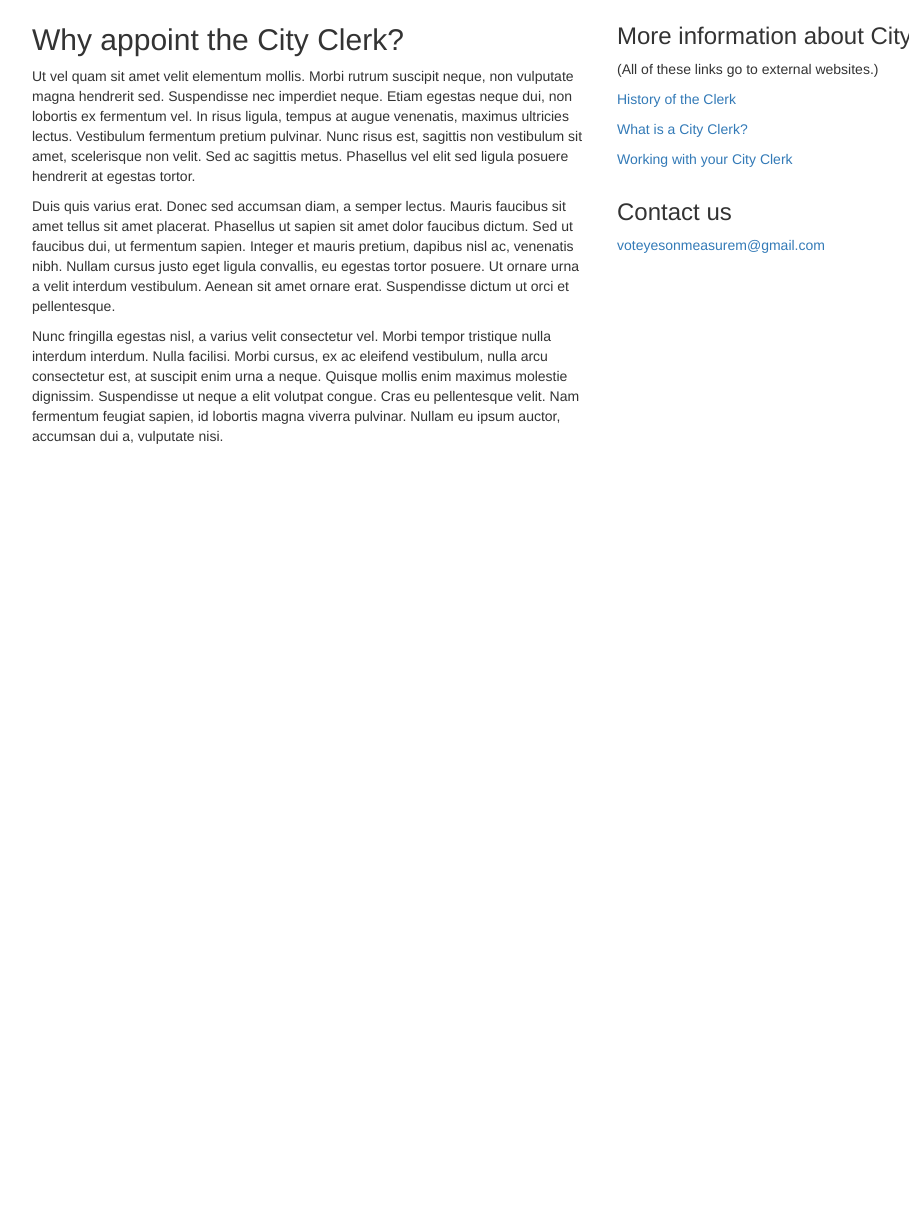
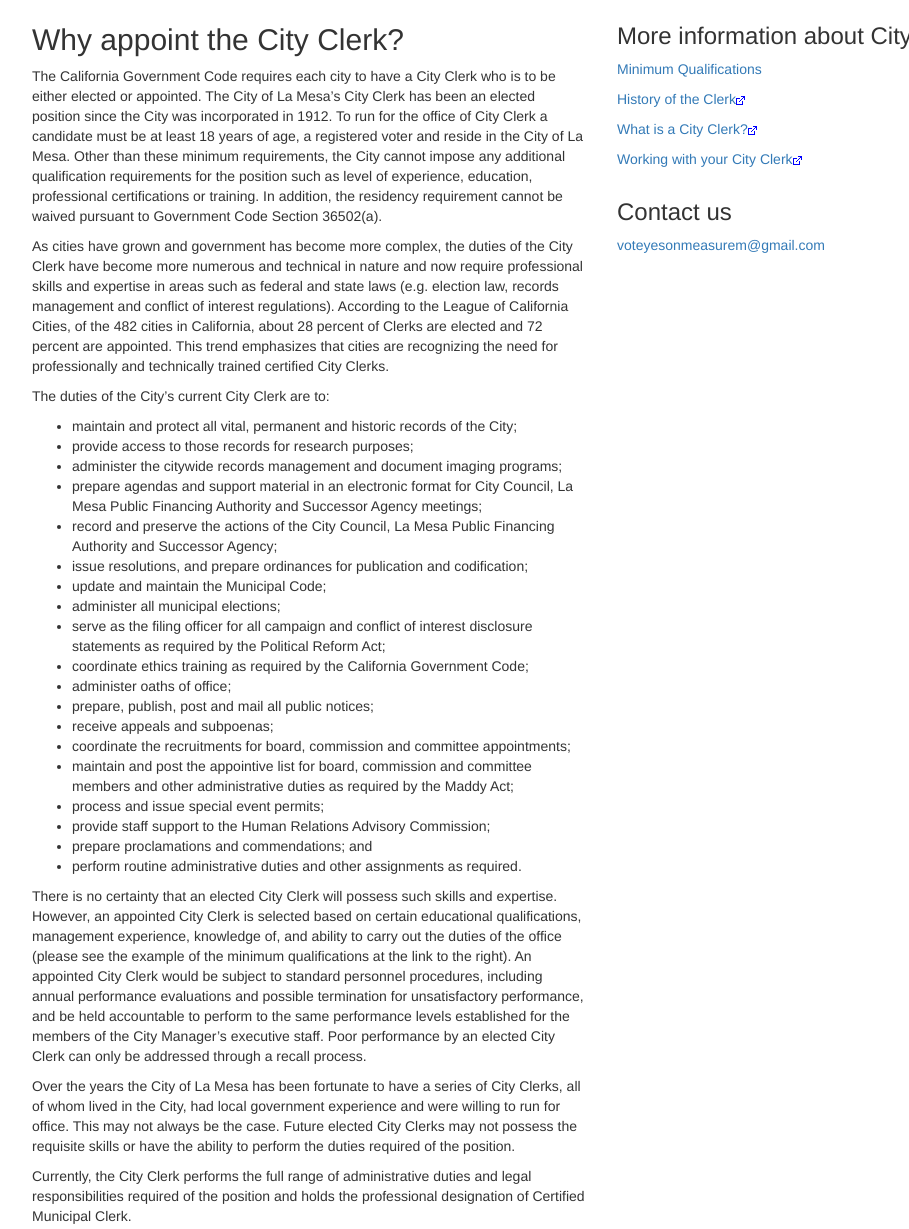
Before and after one commit to voteyesonm/voteyesonm.github.io, a plain HTML site: page index.html in a window 1280 px wide. Shown: the part 120-1349 px from the top of the page, without its empty margins (38-947 px from the left). Before the commit the page ends 800 px from the top, so only its background shows below. Drawn offline with nearby package versions, Linux system fonts and the light colour scheme.

Commit message:
Argument and Qualifications
Added main argument text to index.html. Created
minimum-qualifications.html with minimal text. In links section, added
an icon to external links, and created link to minimum qualifications
page.

```diff
--- a/index.html
+++ b/index.html
@@ -32,21 +32,55 @@
       <div class="row marketing">
         <div class="col-lg-6">
           <h2>Why appoint the City Clerk?</h2>
-            <p>Ut vel quam sit amet velit elementum mollis. Morbi rutrum suscipit neque, non vulputate magna hendrerit sed. Suspendisse nec imperdiet neque. Etiam egestas neque dui, non lobortis ex fermentum vel. In risus ligula, tempus at augue venenatis, maximus ultricies lectus. Vestibulum fermentum pretium pulvinar. Nunc risus est, sagittis non vestibulum sit amet, scelerisque non velit. Sed ac sagittis metus. Phasellus vel elit sed ligula posuere hendrerit at egestas tortor.</p>
+              <p>The California Government Code requires each city to have a City Clerk who is to be either elected or appointed. The City of La Mesa’s City Clerk has been an elected position since the City was incorporated in 1912. To run for the office of City Clerk a candidate must be at least 18 years of age, a registered voter and reside in the City of La Mesa. Other than these minimum requirements, the City cannot impose any additional qualification requirements for the position such as level of experience, education, professional certifications or training. In addition, the residency requirement cannot be waived pursuant to Government Code Section 36502(a).</p>
 
-            <p>Duis quis varius erat. Donec sed accumsan diam, a semper lectus. Mauris faucibus sit amet tellus sit amet placerat. Phasellus ut sapien sit amet dolor faucibus dictum. Sed ut faucibus dui, ut fermentum sapien. Integer et mauris pretium, dapibus nisl ac, venenatis nibh. Nullam cursus justo eget ligula convallis, eu egestas tortor posuere. Ut ornare urna a velit interdum vestibulum. Aenean sit amet ornare erat. Suspendisse dictum ut orci et pellentesque.</p>
+              <p>As cities have grown and government has become more complex, the duties of the City Clerk have become more numerous and technical in nature and now require professional skills and expertise in areas such as federal and state laws (e.g. election law, records management and conflict of interest regulations). According to the League of California Cities, of the 482 cities in California, about 28 percent of Clerks are elected and 72 percent are appointed. This trend emphasizes that cities are recognizing the need for professionally and technically trained certified City Clerks.</p>
 
-            <p>Nunc fringilla egestas nisl, a varius velit consectetur vel. Morbi tempor tristique nulla interdum interdum. Nulla facilisi. Morbi cursus, ex ac eleifend vestibulum, nulla arcu consectetur est, at suscipit enim urna a neque. Quisque mollis enim maximus molestie dignissim. Suspendisse ut neque a elit volutpat congue. Cras eu pellentesque velit. Nam fermentum feugiat sapien, id lobortis magna viverra pulvinar. Nullam eu ipsum auctor, accumsan dui a, vulputate nisi.</p>
+              <p>The duties of the City’s current City Clerk are to:</p>
+
+              <ul>
+              <li>maintain and protect all vital, permanent and historic records of the City;</li>
+              <li>provide access to those records for research purposes;</li>
+              <li>administer the citywide records management and document imaging programs;</li>
+              <li>prepare agendas and support material in an electronic format for City Council, La Mesa Public Financing Authority and Successor Agency meetings;</li>
+              <li>record and preserve the actions of the City Council, La Mesa Public Financing Authority and Successor Agency;</li>
+              <li>issue resolutions, and prepare ordinances for publication and codification;</li>
+              <li>update and maintain the Municipal Code;</li>
+              <li>administer all municipal elections;</li>
+              <li>serve as the filing officer for all campaign and conflict of interest disclosure statements as required by the Political Reform Act;</li>
+              <li>coordinate ethics training as required by the California Government Code;</li>
+              <li>administer oaths of office;</li>
+              <li>prepare, publish, post and mail all public notices;</li>
+              <li>receive appeals and subpoenas;</li>
+              <li>coordinate the recruitments for board, commission and committee appointments;</li>
+              <li>maintain and post the appointive list for board, commission and committee members and other administrative duties as required by the Maddy Act;</li>
+              <li>process and issue special event permits;</li>
+              <li>provide staff support to the Human Relations Advisory Commission;</li>
+              <li>prepare proclamations and commendations; and</li>
+              <li>perform routine administrative duties and other assignments as required.</li>
+              </ul>
+
+              <p>There is no certainty that an elected City Clerk will possess such skills and expertise. However, an appointed City Clerk is selected based on certain educational qualifications, management experience, knowledge of, and ability to carry out the duties of the office (please see the example of the minimum qualifications at the link to the right). An appointed City Clerk would be subject to standard personnel procedures, including annual performance evaluations and possible termination for unsatisfactory performance, and be held accountable to perform to the same performance levels established for the members of the City Manager’s executive staff. Poor performance by an elected City Clerk can only be addressed through a recall process.</p>
+
+              <p>Over the years the City of La Mesa has been fortunate to have a series of City Clerks, all of whom lived in the City, had local government experience and were willing to run for office. This may not always be the case. Future elected City Clerks may not possess the requisite skills or have the ability to perform the duties required of the position. </p>
+
+              <p>Currently, the City Clerk performs the full range of administrative duties and legal responsibilities required of the position and holds the professional designation of Certified Municipal Clerk.</p>
+
+              <p>One would expect the duties of this vital position to be performed by an experienced and skilled professional. This can best be accomplished by selecting a person to serve based on professional skill, education and relevant experience, not by simply running a successful campaign.</p>
+
+              <p><strong>La Mesa deserves the best. Vote YES on measure M.</strong></p>
+
+
+
 
         </div>
 
         <div class="col-lg-6">
           <h3>More information about City Clerks</h3>
-            <p>(All of these links go to external websites.)</p>
-
-            <p><a href="http://www.californiacityclerks.org/history-of-the-clerk">History of the Clerk</a></p>
-            <p><a href="http://www.californiacityclerks.org/what-is-a-city-clerk">What is a City Clerk?</a></p>
-            <p><a href="http://www.californiacityclerks.org/assets/docs/Miscellaneous/working_with_your_city_clerk.pdf">Working with your City Clerk</a></p>
+            <p><a href="minimum-qualifications.html">Minimum Qualifications</a></p>
+            <p><a href="http://www.californiacityclerks.org/history-of-the-clerk">History of the Clerk<img src="external_site_icon.gif"></a></p>
+            <p><a href="http://www.californiacityclerks.org/what-is-a-city-clerk">What is a City Clerk?<img src="external_site_icon.gif"></a></p>
+            <p><a href="http://www.californiacityclerks.org/assets/docs/Miscellaneous/working_with_your_city_clerk.pdf">Working with your City Clerk<img src="external_site_icon.gif"></a></p>
         </div>
 
         <div class="col-lg-6">
```
Also changed, not shown: minimum-qualifications.html (added, +60 -0 lines), external_site_icon.gif (added).
